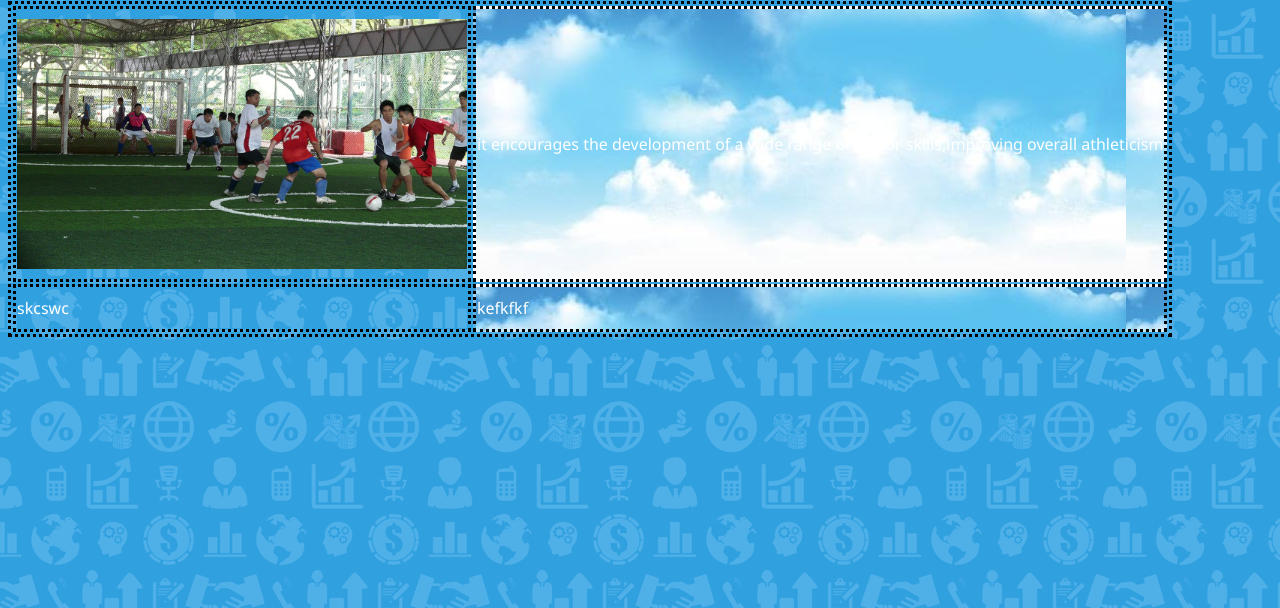
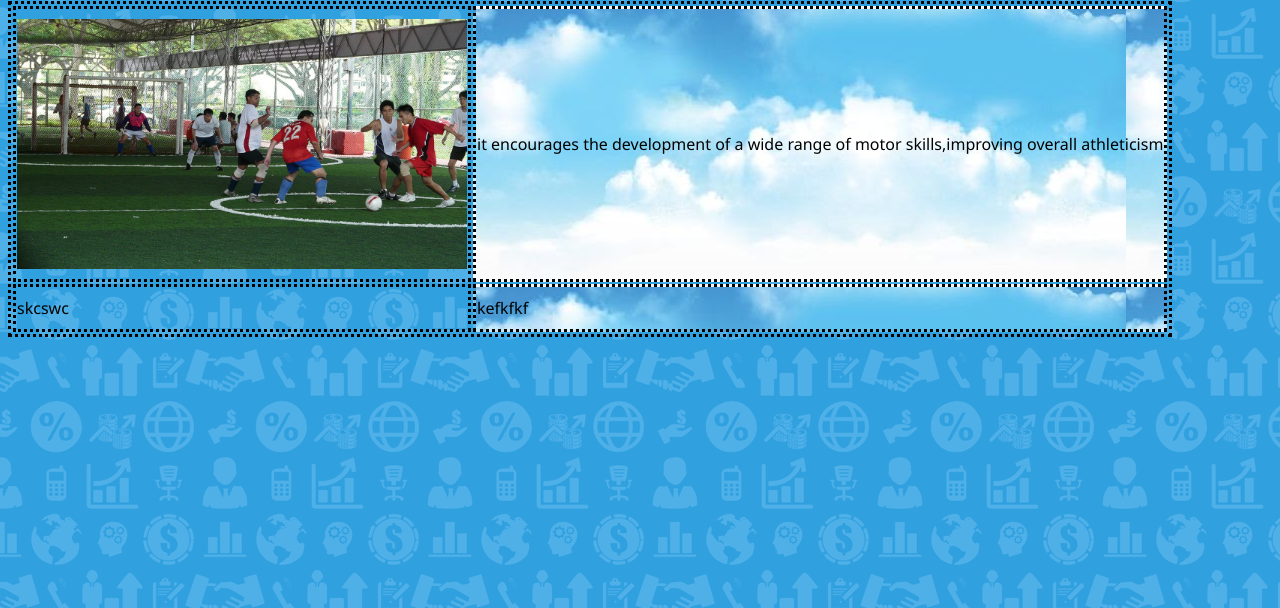
Before and after one commit to rng5557888/abcd, a plain HTML site: page index2.html in a window 1280 px wide. Shown: the part 192-800 px from the top of the page. Drawn offline with Linux system fonts and the light colour scheme.

Commit message:
update
text color

```diff
--- a/index2.html
+++ b/index2.html
@@ -4,7 +4,7 @@
 
         <link rel="stylesheet" href="index.html">
         <style>
-
+            td{color:black;}
             body{
                 font-family: "Segoe UI", Tahoma, sans-serif;
             }
```
